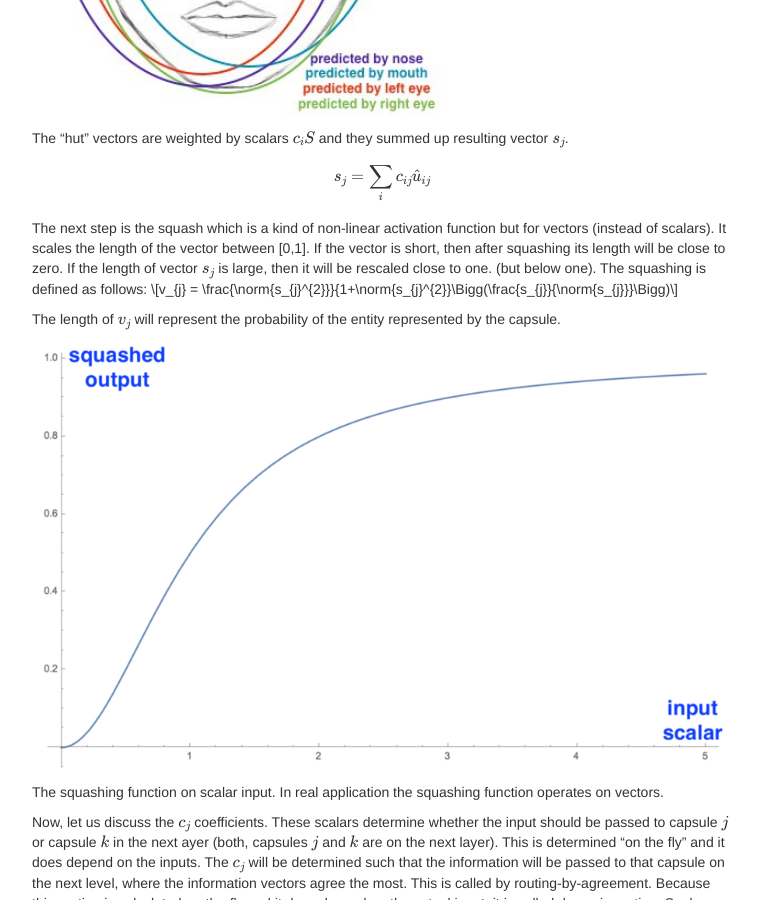
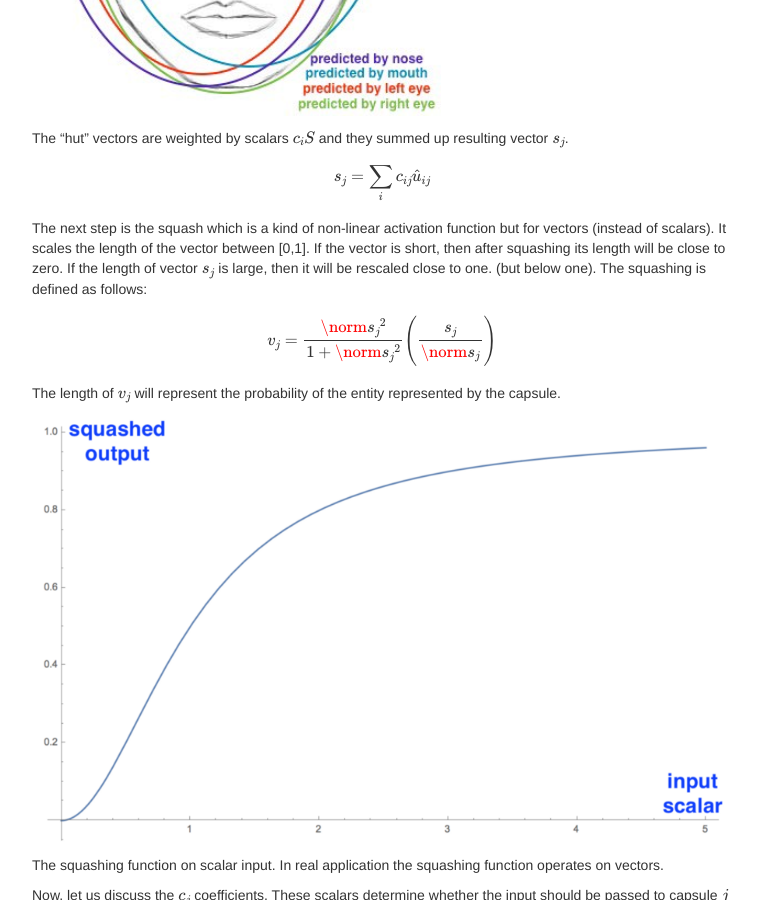
Before and after one commit to kfattila/kfattila.github.io, a Jekyll site: the page built from pages/CapsNet.md, in a window 1280 px wide and 900 px high, scrolled down 2839 px. Shown: the whole window, without its empty margins (258-1018 px from the left). Built offline with Jekyll 4.4.1, drawn with Linux system fonts in a browser that asks for light colours; formulas are drawn with MathJax 3; comment, search, counter and statistics services are not loaded.

Commit message:
Lectures

```diff
--- a/pages/CapsNet.md
+++ b/pages/CapsNet.md
@@ -45,7 +45,7 @@ The "hut" vectors are weighted by scalars \\(c_{i}S\\) and they summed up result
 \\[s_{j} = \sum_{i}c_{ij}\hat{u}\_{ij}\\]
 
 The next step is the squash which is a kind of non-linear activation function but for vectors (instead of scalars). It scales the length of the vector between [0,1]. If the vector is short, then after squashing its length will be close to zero. If the length of vector \\(s_{j}\\) is large, then it will be rescaled close to one. (but below one). The squashing is defined as follows:
-\\[v_{j} = \frac{\norm{s_{j}^{2}}}{1+\norm{s_{j}^{2}}\Bigg(\frac{s_{j}}{\norm{s_{j}}}\Bigg)\\]
+\\[v_{j} = \frac{\norm{s_{j}}^{2}}{1+\norm{s_{j}}^{2}}\Bigg(\frac{s_{j}}{\norm{s_{j}}}\Bigg)\\]
 
 The length of \\(v_{j}\\) will represent the probability of the entity represented by the capsule.
 
```
